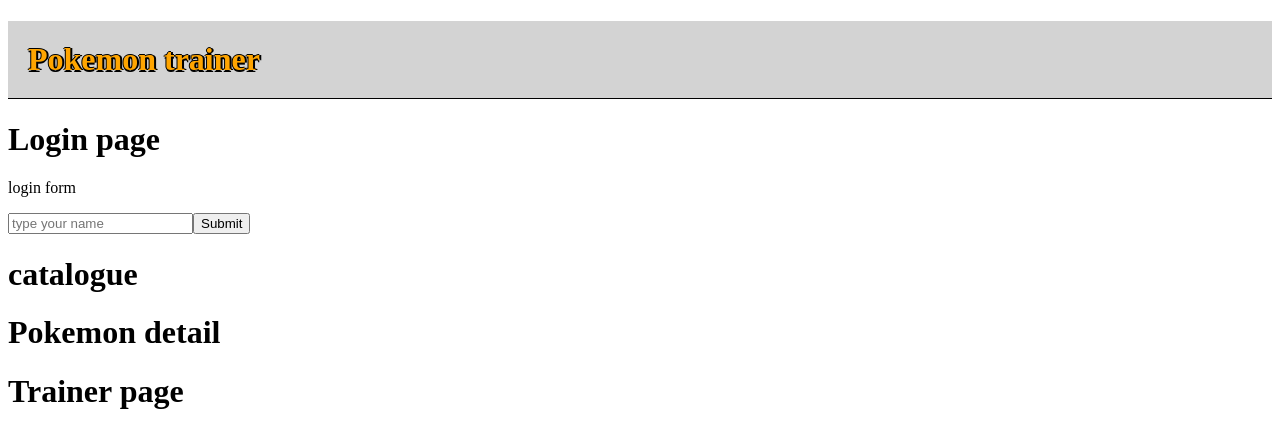
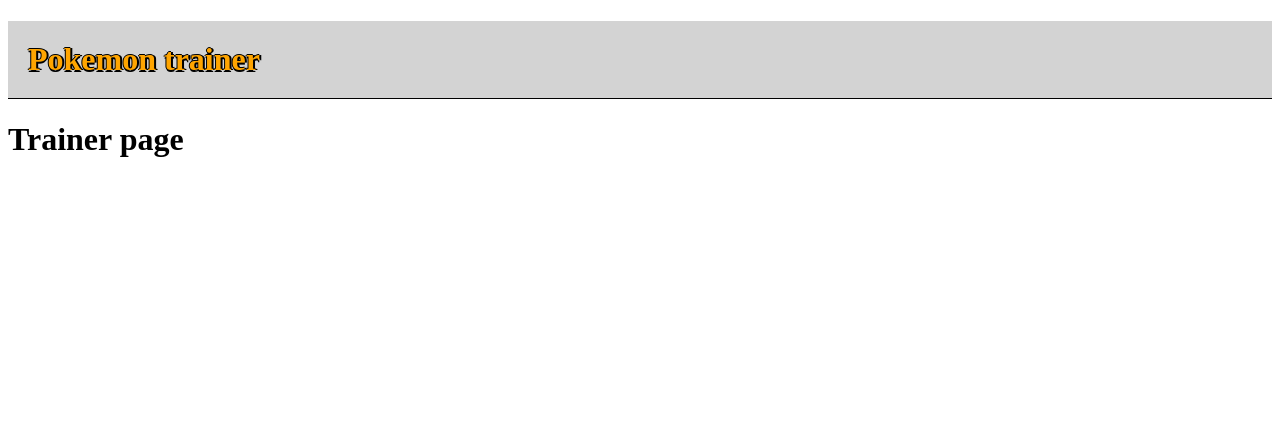
Before and after one commit to Satuhoo/pokemon-trainer, an Angular app: page / in a window 1280 px wide. Shown: the top 448 px of the page. Built offline with nearby package versions, Linux system fonts and the light colour scheme.

Commit message:
feat: adds router module

```diff
--- a/src/app/app.component.html
+++ b/src/app/app.component.html
@@ -1,5 +1,2 @@
 <app-header></app-header>
-<login-page></login-page>
-<pokemon-catalogue-page></pokemon-catalogue-page>
-<pokemon-detail-page></pokemon-detail-page>
-<trainer-page></trainer-page>
+<router-outlet></router-outlet>
--- a/src/app/app.module.ts
+++ b/src/app/app.module.ts
@@ -1,5 +1,6 @@
 import { NgModule } from '@angular/core';
 import { BrowserModule } from '@angular/platform-browser';
+import { AppRoutingModule } from './app-routing.module';
 
 import { AppComponent } from './app.component';
 import { AppHeaderComponent } from './components/shared/app-header/app-header.component';
@@ -20,7 +21,8 @@
     TrainerPage,
   ],
   imports: [
-    BrowserModule
+    BrowserModule,
+    AppRoutingModule
   ],
   providers: [],
   bootstrap: [AppComponent]
```
Also changed, not shown: src/app/app-routing.module.ts (added, +28 -0 lines).
